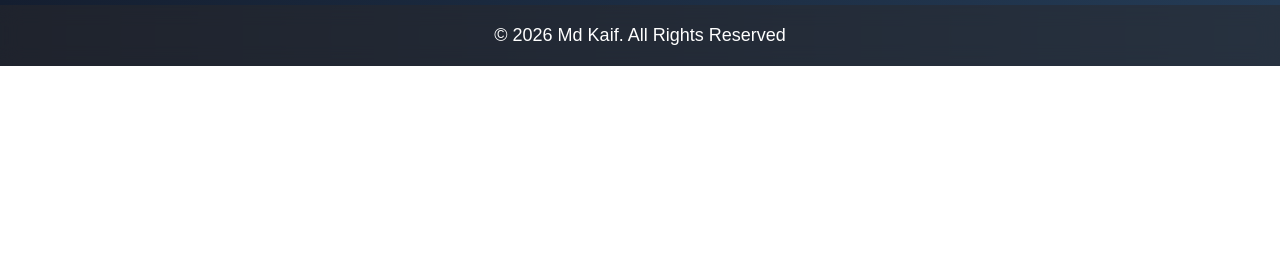
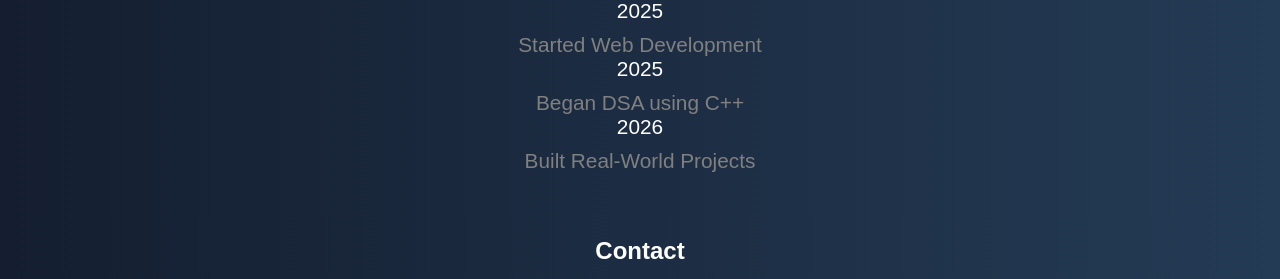
Before and after one commit to ahanzoif/portfolio, a plain HTML site: page portfolio.html in a window 1280 px wide. Shown: the part 4102-4381 px from the top of the page. Before the commit the page ends 4168 px from the top, so only its background shows below. Drawn offline with Linux system fonts and the light colour scheme.

Commit message:
Add tech journey timeline feature

```diff
--- a/portfolio.css
+++ b/portfolio.css
@@ -643,6 +643,16 @@ section {
   color: #ec4899;
 }
 
+/* Tech Journey Timeline  */
+.timeline{
+font-size: 1.3rem;
+margin-top: 40px;
+}
+.timeline p{
+  color: gray;
+  margin-top: 10px;
+}
+
 /* Footer */
 footer p {
   text-align: center;
--- a/portfolio.html
+++ b/portfolio.html
@@ -453,6 +453,29 @@
      <section class="timeline">
       <h2>Tech Journey Timeline</h2>
       <p>My Evolution Through Technology</p>
+      <div class="timeline_grid">
+      <div class="timeline_item">
+        <span>2024</span>
+        <p>Started B.Tech in Computer Science Engineering</p>
+      </div>
+      <div class="timeline_item">
+        <span>2024</span>
+        <p>Began Programming with C</p>
+      </div>
+      <div class="timeline_item">
+        <span>2025</span>
+        <p>Started Web Development</p>
+      </div>
+      <div class="timeline_item">
+        <span>2025</span>
+        <p>Began DSA using C++</p>
+      </div>
+      <div class="timeline_item">
+        <span>2026</span>
+        <p>Built Real-World Projects</p>
+      </div>
+
+      </div>
      </section>
 
     <!-- Contact -->
```
